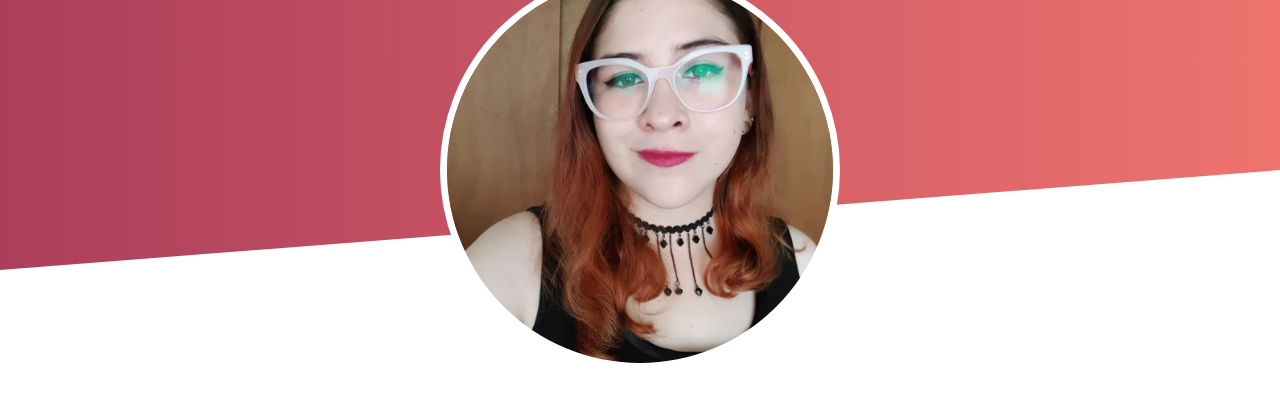
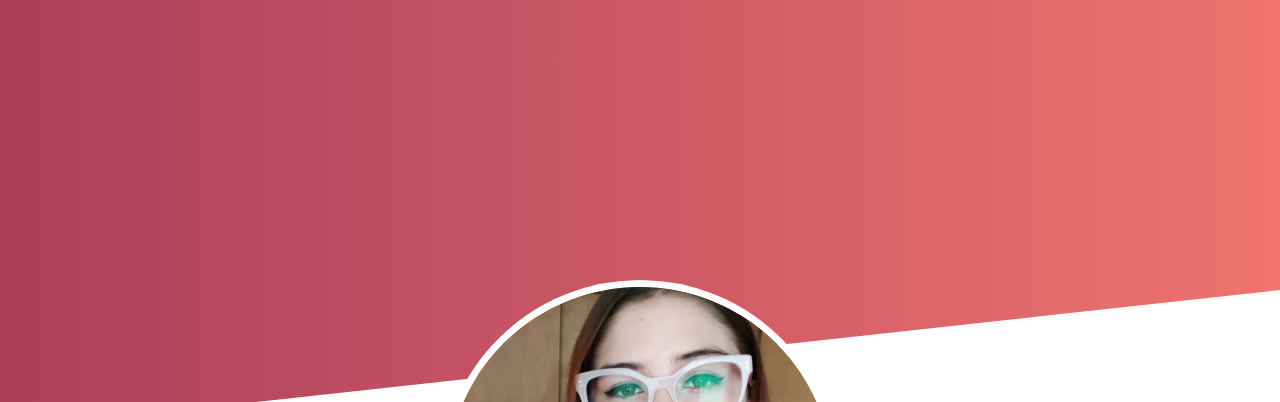
Before and after one commit to Klizz/CeroUno, a plain HTML site: page index.html in a window 1280 px wide. Shown: the part 194-596 px from the top of the page. Drawn offline with nearby package versions, Linux system fonts and the light colour scheme.

Commit message:
fixed layout

```diff
--- a/css/style.css
+++ b/css/style.css
@@ -4,7 +4,7 @@ p {
 
 .hero {
   width: 100vw;
-  height: 50vh;
+  height: 70vh;
   display: flex;
   text-align: center;
   background-image: linear-gradient(
@@ -22,7 +22,7 @@ p {
 }
 
 .pic {
-    margin-top: -300px;
+    margin-top: -150px;
     position: relative;
     text-align: center;
 }
```
